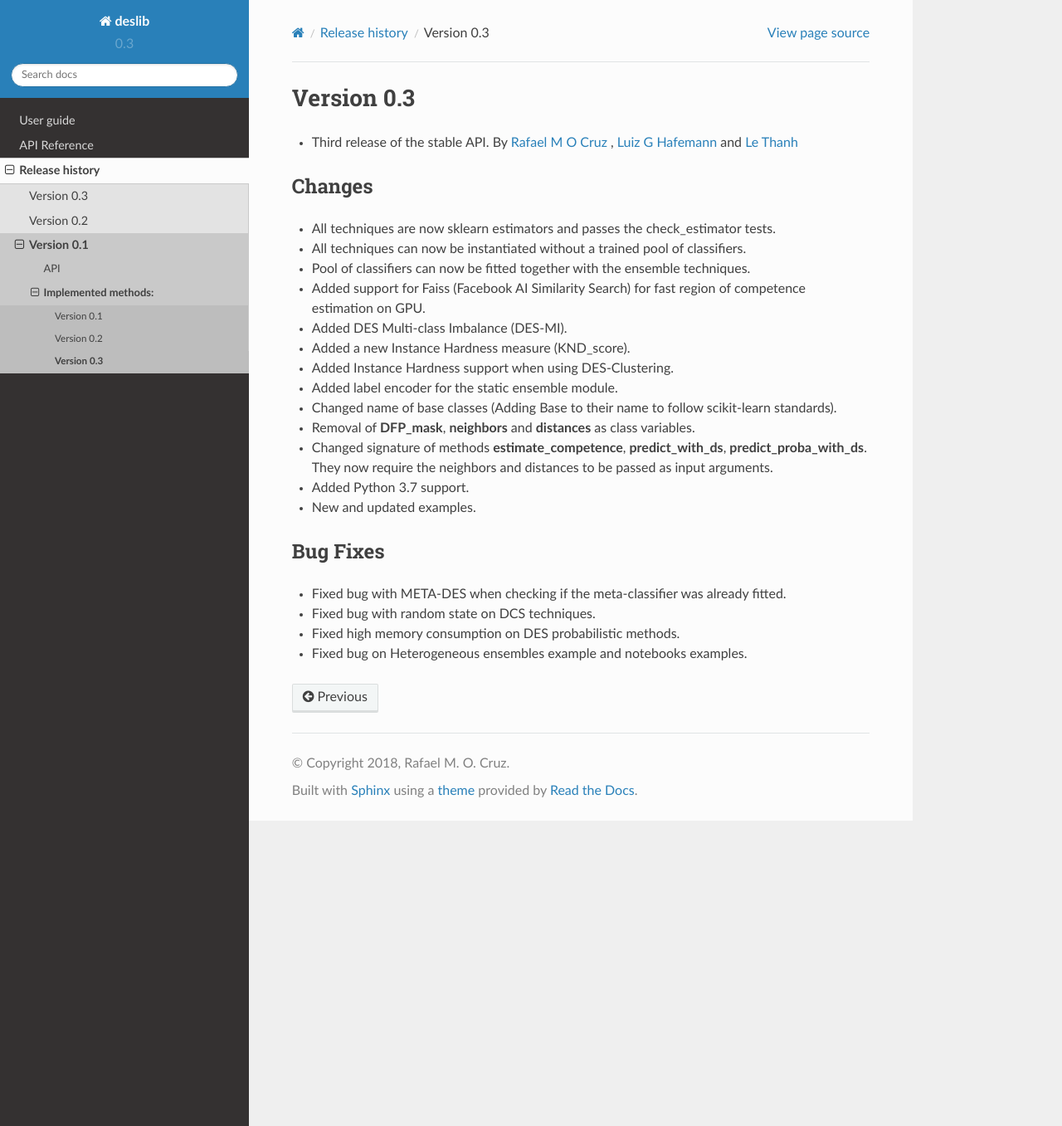
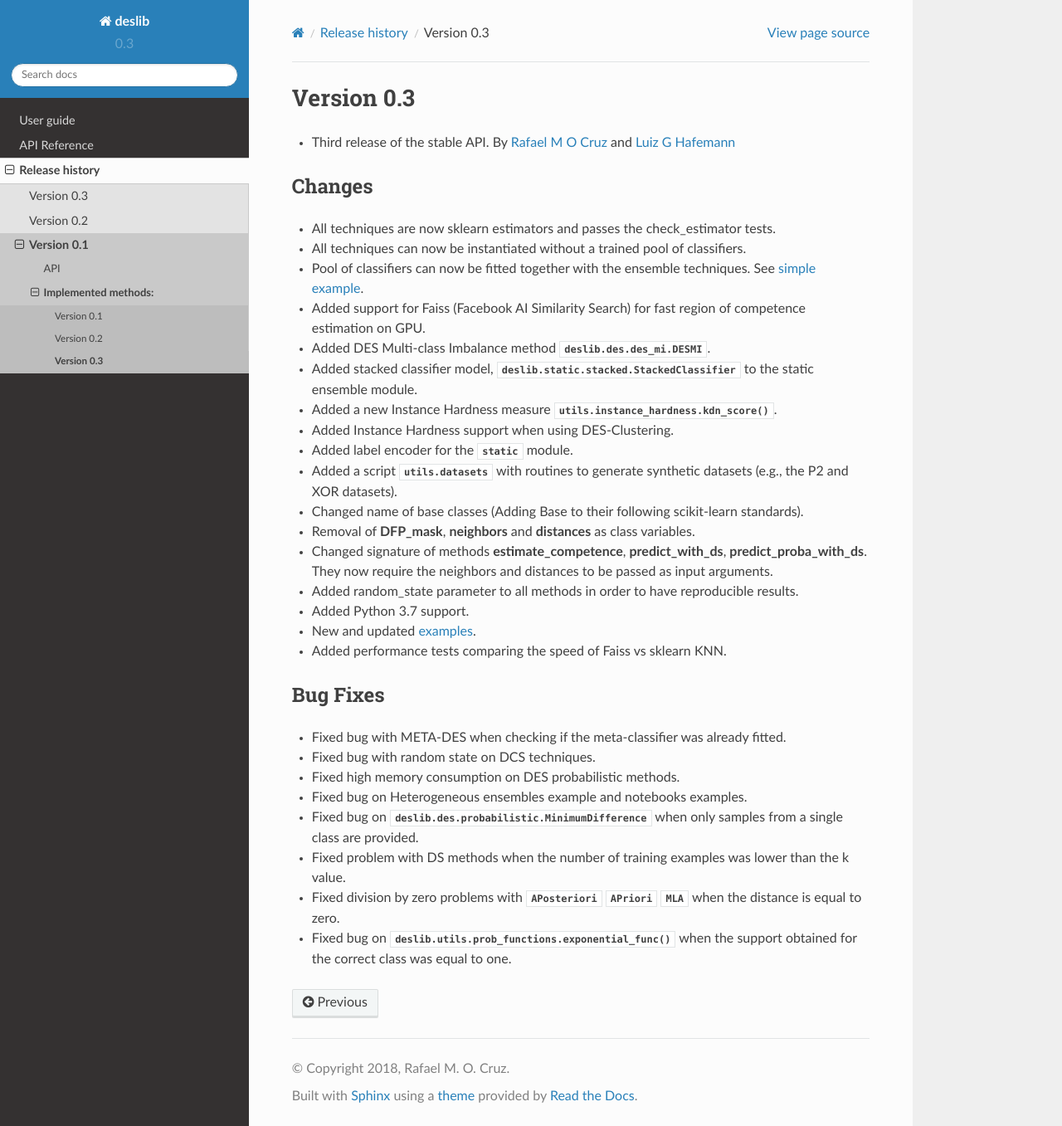
Before and after one commit to scikit-learn-contrib/DESlib, a Sphinx documentation site: the page built from docs/news/v0.3.rst, in a window 1280 px wide and 1357 px high. Shown: the whole window at 83% size. Built offline with Sphinx 7.4.7 and the Read the Docs theme 2.0.0, drawn with Linux system fonts in a browser that asks for light colours; pages that are not in the unit, such as notebooks, are missing from menus.

Commit message:
Update example_heterogeneous (#135)
* updating list of implemented methods

* updating changes on version 0.3

* updating changes coming on v0.3

* Additional bug fixes on v0.3

* Fixing problem with scaling (Issue #134)

```diff
--- a/README.rst
+++ b/README.rst
@@ -133,13 +133,14 @@ The library is divided into four modules:
     1. Oracle [20]_
     2. Single Best [2]_
     3. Static Selection [2]_
+    4. Stacked Classifier [25]_
 
 Variations of each DES techniques are also provided by the library (e.g., different versions of the META-DES framework).
 
 The following techniques are also available for all methods:
  * For DES techniques, the combination of the selected classifiers can be done as Dynamic Selection (majority voting), Dynamic Weighting  (weighted majority voting) or a Hybrid (selection + weighting).
  * For all DS techniques, Dynamic Frienemy Pruning (DFP) [13]_ can be used.
- * For all DS techniques, Instance Hardness (IH) can be used to classify easy samples with a KNN and hard samples using the DS technique.
+ * For all DS techniques, Instance Hardness (IH) can be used to classify easy samples with a KNN and hard samples using the DS technique. More details on IH and Dynamic Selection can be found in [14]_.
 
 As an optional requirement, the fast KNN implementation from FAISS_ can be used to speed-up the computation of the region of competence.
 
@@ -210,6 +211,8 @@ References:
 
 .. [24] : García, S., Zhang, Z.L., Altalhi, A., Alshomrani, S. and Herrera, F., "Dynamic ensemble selection for multi-class imbalanced datasets." Information Sciences 445 (2018): 22-37.
 
+.. [25] : Wolpert, David H. "Stacked generalization." Neural networks 5, no. 2 (1992): 241-259.
+
 .. _scikit-learn: http://scikit-learn.org/stable/
 
 .. _numpy: http://www.numpy.org/
--- a/docs/news/v0.3.rst
+++ b/docs/news/v0.3.rst
@@ -1,23 +1,27 @@
 Version 0.3
 ===========
 
-- Third release of the stable API. By `Rafael M O Cruz`_ , `Luiz G Hafemann`_ and `Le Thanh`_
+- Third release of the stable API. By `Rafael M O Cruz`_  and `Luiz G Hafemann`_
 
 Changes
 ~~~~~~~~~~~~~~~~~~~~~
 * All techniques are now sklearn estimators and passes the check_estimator tests.
 * All techniques can now be instantiated without a trained pool of classifiers.
-* Pool of classifiers can now be fitted together with the ensemble techniques.
+* Pool of classifiers can now be fitted together with the ensemble techniques. See `simple example <auto_examples/simple_example.html>`_.
 * Added support for Faiss (Facebook AI Similarity Search) for fast region of competence estimation on GPU.
-* Added DES Multi-class Imbalance (DES-MI).
-* Added a new Instance Hardness measure (KND_score).
+* Added DES Multi-class Imbalance method :class:`deslib.des.des_mi.DESMI`.
+* Added stacked classifier model, :class:`deslib.static.stacked.StackedClassifier` to the static ensemble module.
+* Added a new Instance Hardness measure :func:`utils.instance_hardness.kdn_score`.
 * Added Instance Hardness support when using DES-Clustering.
-* Added label encoder for the static ensemble module.
-* Changed name of base classes (Adding Base to their name to follow scikit-learn standards).
+* Added label encoder for the :mod:`static` module.
+* Added a script :mod:`utils.datasets` with routines to generate synthetic datasets (e.g., the P2 and XOR datasets).
+* Changed name of base classes (Adding Base to their following scikit-learn standards).
 * Removal of **DFP_mask**, **neighbors** and **distances** as class variables.
 * Changed signature of methods **estimate_competence**, **predict_with_ds**, **predict_proba_with_ds**. They now require the neighbors and distances to be passed as input arguments.
+* Added random_state parameter to all methods in order to have reproducible results.
 * Added Python 3.7 support.
-* New and updated examples.
+* New and updated `examples <auto_examples/index.html>`_.
+* Added performance tests comparing the speed of Faiss vs sklearn KNN.
 
 Bug Fixes
 ~~~~~~~~~~~~
@@ -26,8 +30,11 @@ Bug Fixes
 * Fixed bug with random state on DCS techniques.
 * Fixed high memory consumption on DES probabilistic methods.
 * Fixed bug on Heterogeneous ensembles example and notebooks examples.
+* Fixed bug on :class:`deslib.des.probabilistic.MinimumDifference` when only samples from a single class are provided.
+* Fixed problem with DS methods when the number of training examples was lower than the k value.
+* Fixed division by zero problems with :class:`APosteriori` :class:`APriori` :class:`MLA` when the distance is equal to zero.
+* Fixed bug on :func:`deslib.utils.prob_functions.exponential_func` when the support obtained for the correct class was equal to one.
 
 
 .. _Rafael M O Cruz: https://github.com/Menelau
 .. _Luiz G Hafemann: https://github.com/luizgh
-.. _Le Thanh: https://github.com/Natlem
```
Also changed, not shown: 1 other file.
